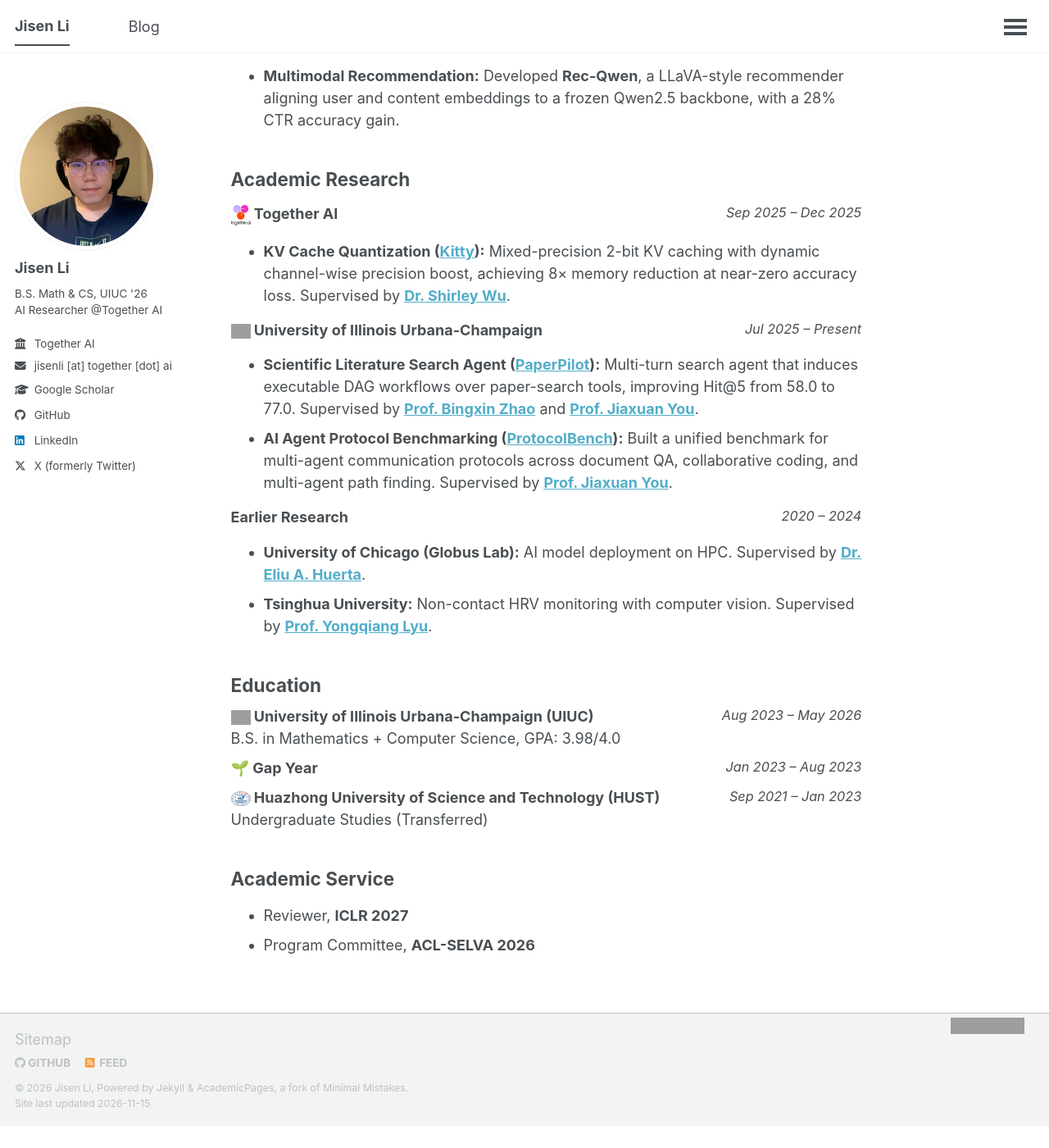
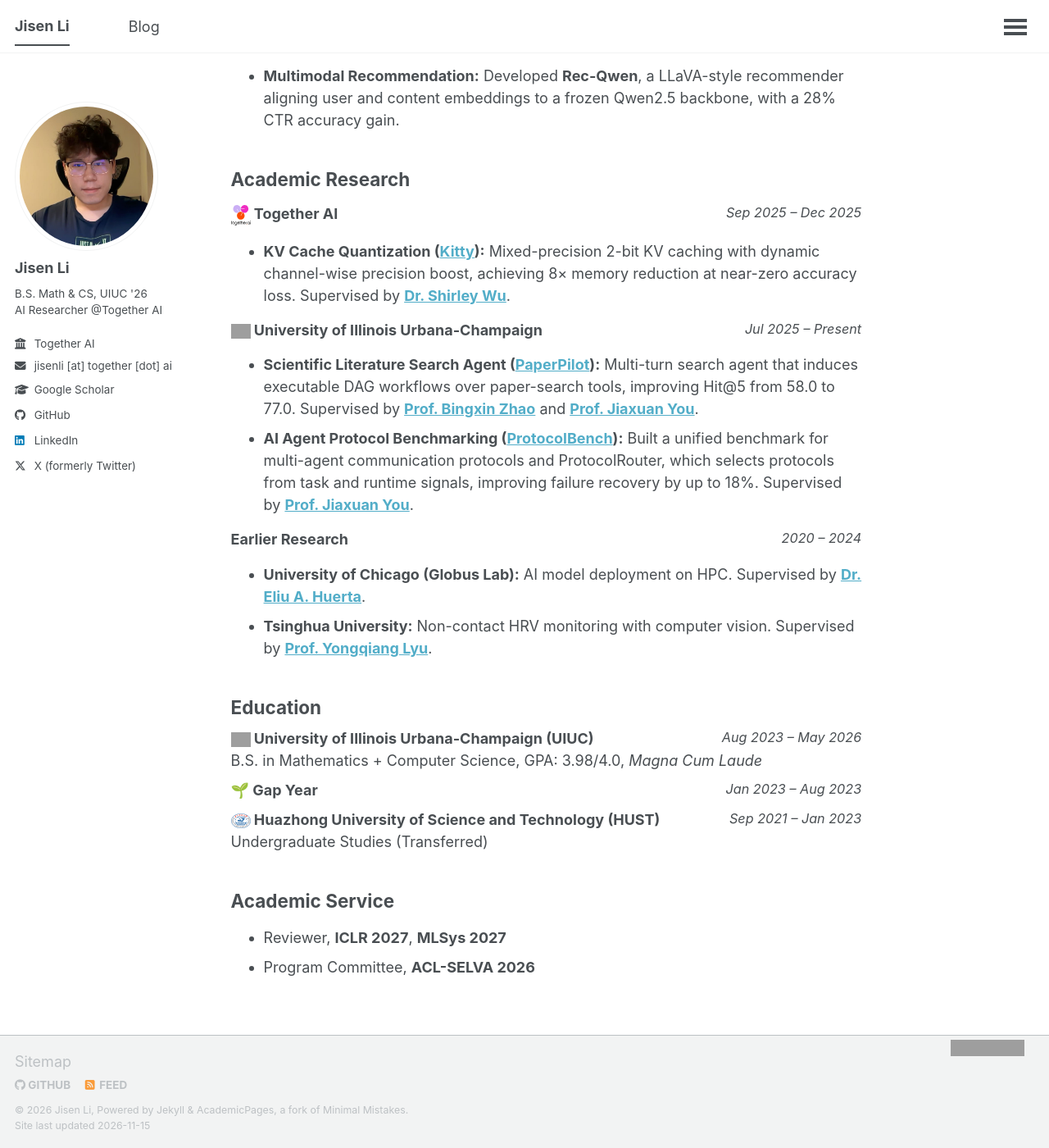
Before and after one commit to mtilyxuegao/mtilyxuegao.github.io, a Jekyll site: the page built from _pages/about.md, in a window 1280 px wide and 1400 px high, scrolled down 2536 px. Shown: the whole window at 82% size. Built offline with Jekyll 4.4.1, drawn with Linux system fonts in a browser that asks for light colours; a script that is not in the unit is left out; before the commit the page ends 3909 px from its top, so only the background shows below that; part of the change alters nothing that is shown; some of the changed text lies outside the part shown; grey boxes are pictures that could not be loaded.

Commit message:
Add WSDM 2027, workshop papers, SGLang Summit, and MLSys 2027 reviewing
- News: WSDM 2027 acceptance, SGLang & LMSYS Summit 2026, NeurIPS 2026
  RTCA workshop paper, PaperPilot at COLM 2026 LM4Sci
- Publications: PaperPilot as COLM 2026 workshop paper, add Local or
  Escalate? (NeurIPS 2026 workshop)
- Mention ProtocolRouter; Magna Cum Laude in Education

Co-Authored-By: Claude Opus 5.5 <noreply@anthropic.com>

```diff
--- a/_pages/about.md
+++ b/_pages/about.md
@@ -26,13 +26,16 @@ Outside of research, I enjoy fitness and strategy games such as Go, and I'm alwa
 
 <div class="news-feed" markdown="1">
 
+- **[Nov 2026]** Attended **[SGLang & LMSYS Summit 2026](https://www.sglang.io/summit-2026)** in San Francisco!
+- **[Nov 2026]** **Did the Judge See the Answer?** accepted to **WSDM 2027** 🎉!
 - **[Oct 2026]** Contributed to the launch of **[Together Post-Training](https://www.together.ai/blog/together-post-training)** 🚀: RL and SFT with your own training loop on Together AI!
 - **[Oct 2026]** Released **[ORL](https://introspective-diffusion.github.io/orl-dlm/)** for Diffusion LLMs! [[Paper]](https://arxiv.org/abs/2610.20687)
 - **[Sep 2026]** Released **QATFactory** for deployment-aligned quantization-aware training of LLMs! [[Paper]](https://arxiv.org/abs/2609.39223)
 - **[Sep 2026]** **[OSCAR](https://oscar-quantize.github.io/)** paper accepted to **NeurIPS 2026** 🎉! [[Paper]](https://arxiv.org/abs/2605.17757)
 - **[Sep 2026]** **OS-Omni** accepted to **NeurIPS 2026 Evaluations & Datasets Track**! [[Paper]](https://openreview.net/forum?id=UlijzWpwGW)
+- **[Sep 2026]** **Local or Escalate?** accepted to **NeurIPS 2026 Real-Time Conversational Agents Workshop**! [[Paper]](https://arxiv.org/abs/2611.01639)
 - **[Jul 2026]** Joined **[Together AI](https://www.together.ai/)** full-time as an **AI Researcher**!
-- **[Jul 2026]** Released **PaperPilot**: Multi-Turn Agentic Scientific Literature Search via Workflow Induction! [[Paper]](https://arxiv.org/abs/2607.00597)
+- **[Jul 2026]** Released first-author paper **PaperPilot**, accepted to **COLM 2026 LM4Sci Workshop**! [[Paper]](https://arxiv.org/abs/2607.00597)
 - **[May 2026]** Graduated from **UIUC** 🎓, *Magna Cum Laude*!
 - **[Apr 2026]** **[Aurora](https://aurora-spec-ai.github.io/)** and **[Agent Protocol](https://arxiv.org/pdf/2510.17149)** papers accepted to **ICML 2026** 🎉!
 - **[Feb 2026]** **[Aurora](https://aurora-spec-ai.github.io/)** Day Zero support for **Qwen3-Coder-Next-FP8**! [[Checkpoint]](https://huggingface.co/togethercomputer/Aurora-Spec-Qwen3-Coder-Next-FP8)
@@ -87,15 +90,18 @@ Outside of research, I enjoy fitness and strategy games such as Go, and I'm alwa
 - <span class="pub-venue">MLSys 2026 Oral</span> **Kitty: Accurate and Efficient 2-bit KV Cache Quantization with Dynamic Channel-wise Precision Boost**<br>
   Haojun Xia<sup>†</sup>, Xiaoxia Wu<sup>†</sup>, **Jisen Li**<sup>†</sup>, et al.<br>
   [[Paper]](https://arxiv.org/abs/2511.18643) [[Code]](https://github.com/Summer-Summer/Kitty)
+- <span class="pub-venue">COLM 2026 Workshop</span> **Multi-Turn Agentic Scientific Literature Search via Workflow Induction** (PaperPilot)<br>
+  **Jisen Li**, Bingxuan Li, Nanyi Jiang, et al.<br>
+  [[Paper]](https://arxiv.org/abs/2607.00597) [[Code]](https://github.com/mtilyxuegao/PaperPilot)
+- <span class="pub-venue">NeurIPS 2026 Workshop</span> **Local or Escalate? Post-Training Expert Routing for Real-Time Duplex Speech Models**<br>
+  Ruoyu He<sup>*</sup>, **Jisen Li**<sup>*</sup>, et al.<br>
+  [[Paper]](https://arxiv.org/abs/2611.01639)
 - <span class="pub-venue">Preprint</span> **On-Policy Residual Learning for Diffusion Language Models** (ORL)<br>
   Yifan Yu<sup>*</sup>, Yuqing Jian<sup>*</sup>, **Jisen Li**<sup>*</sup>, et al.<br>
   [[Paper]](https://arxiv.org/abs/2610.20687) [[Code]](https://github.com/Introspective-Diffusion/ORL) [[Project]](https://introspective-diffusion.github.io/orl-dlm/)
 - <span class="pub-venue">Preprint</span> **QATFactory: A Versatile, Deployment-Aligned Framework for Quantization-aware Training and Distillation of LLMs**<br>
   Weili Xu<sup>*</sup>, **Jisen Li**<sup>*</sup>, Yuqing Jian<sup>*</sup>, et al.<br>
   [[Paper]](https://arxiv.org/abs/2609.39223)
-- <span class="pub-venue">Preprint</span> **Multi-Turn Agentic Scientific Literature Search via Workflow Induction** (PaperPilot)<br>
-  **Jisen Li**<sup>*</sup>, Bingxuan Li<sup>*</sup>, Nanyi Jiang<sup>*</sup>, et al.<br>
-  [[Paper]](https://arxiv.org/abs/2607.00597) [[Code]](https://github.com/mtilyxuegao/PaperPilot)
 - <span class="pub-venue">Preprint</span> **SAW-INT4: System-Aware 4-Bit KV-Cache Quantization for Real-World LLM Serving**<br>
   Jinda Jia<sup>*</sup>, **Jisen Li**<sup>*</sup>, et al.<br>
   [[Paper]](https://arxiv.org/abs/2604.19157) [[Code]](https://github.com/togethercomputer/saw-int4)
@@ -137,7 +143,7 @@ Outside of research, I enjoy fitness and strategy games such as Go, and I'm alwa
 ### ![UIUC](../images/uiuc.png){: width="24px"} University of Illinois Urbana-Champaign <span style="float: right; font-size: 0.9em; font-weight: normal;">*Jul 2025 – Present*</span>
 
 - **Scientific Literature Search Agent ([PaperPilot](https://arxiv.org/abs/2607.00597)):** Multi-turn search agent that induces executable DAG workflows over paper-search tools, improving Hit@5 from 58.0 to 77.0. Supervised by **[Prof. Bingxin Zhao](https://www.bingxinzhao.com/)** and **[Prof. Jiaxuan You](https://jiaxuan.web.illinois.edu/)**.
-- **AI Agent Protocol Benchmarking ([ProtocolBench](https://github.com/ulab-uiuc/AgentProtocols)):** Built a unified benchmark for multi-agent communication protocols across document QA, collaborative coding, and multi-agent path finding. Supervised by **[Prof. Jiaxuan You](https://jiaxuan.web.illinois.edu/)**.
+- **AI Agent Protocol Benchmarking ([ProtocolBench](https://github.com/ulab-uiuc/AgentProtocols)):** Built a unified benchmark for multi-agent communication protocols and ProtocolRouter, which selects protocols from task and runtime signals, improving failure recovery by up to 18%. Supervised by **[Prof. Jiaxuan You](https://jiaxuan.web.illinois.edu/)**.
 
 ### Earlier Research <span style="float: right; font-size: 0.9em; font-weight: normal;">*2020 – 2024*</span>
 
@@ -147,7 +153,7 @@ Outside of research, I enjoy fitness and strategy games such as Go, and I'm alwa
 ## Education
 
 **![UIUC](../images/uiuc.png){: width="24px"} University of Illinois Urbana-Champaign (UIUC)** <span style="float: right; font-size: 0.9em; font-weight: normal;">*Aug 2023 – May 2026*</span><br>
-B.S. in Mathematics + Computer Science, GPA: 3.98/4.0
+B.S. in Mathematics + Computer Science, GPA: 3.98/4.0, *Magna Cum Laude*
 
 **🌱 Gap Year** <span style="float: right; font-size: 0.9em; font-weight: normal;">*Jan 2023 – Aug 2023*</span>
 
@@ -156,5 +162,5 @@ Undergraduate Studies (Transferred)
 
 ## Academic Service
 
-- Reviewer, **ICLR 2027**
+- Reviewer, **ICLR 2027**, **MLSys 2027**
 - Program Committee, **ACL-SELVA 2026**
```
